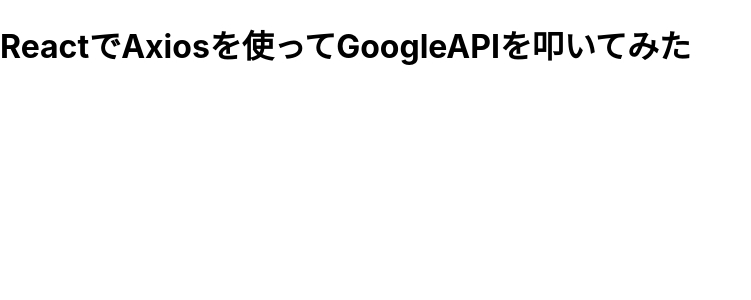
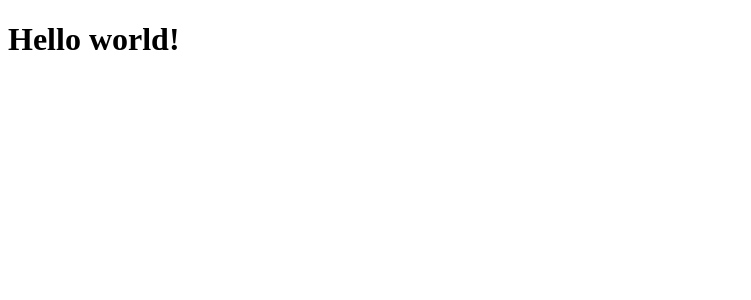
Before and after one commit to yhirochick/react_nakasone, a React (Create React App) app: page / in a window 1280 px wide. Shown: the top 300 px of the page, without its empty margins (0-751 px from the left). Built offline with nearby package versions, Linux system fonts and the light colour scheme.

Commit message:
最小限のHelloworld

```diff
--- a/src/index.js
+++ b/src/index.js
@@ -1,17 +1,10 @@
+// React 本体の読み込み
 import React from 'react';
+// ReactDOM ライブラリの読み込み
 import ReactDOM from 'react-dom';
-import './index.css';
-import App from './App';
-import reportWebVitals from './reportWebVitals';
 
+//ReactDOM.render() メソッドを使ってレンダリング（表示）
 ReactDOM.render(
-  <React.StrictMode>
-    <App />
-  </React.StrictMode>,
+  <h1>Hello world!</h1>,
   document.getElementById('root')
 );
-
-// If you want to start measuring performance in your app, pass a function
-// to log results (for example: reportWebVitals(console.log))
-// or send to an analytics endpoint. Learn more: https://bit.ly/CRA-vitals
-reportWebVitals();
```
